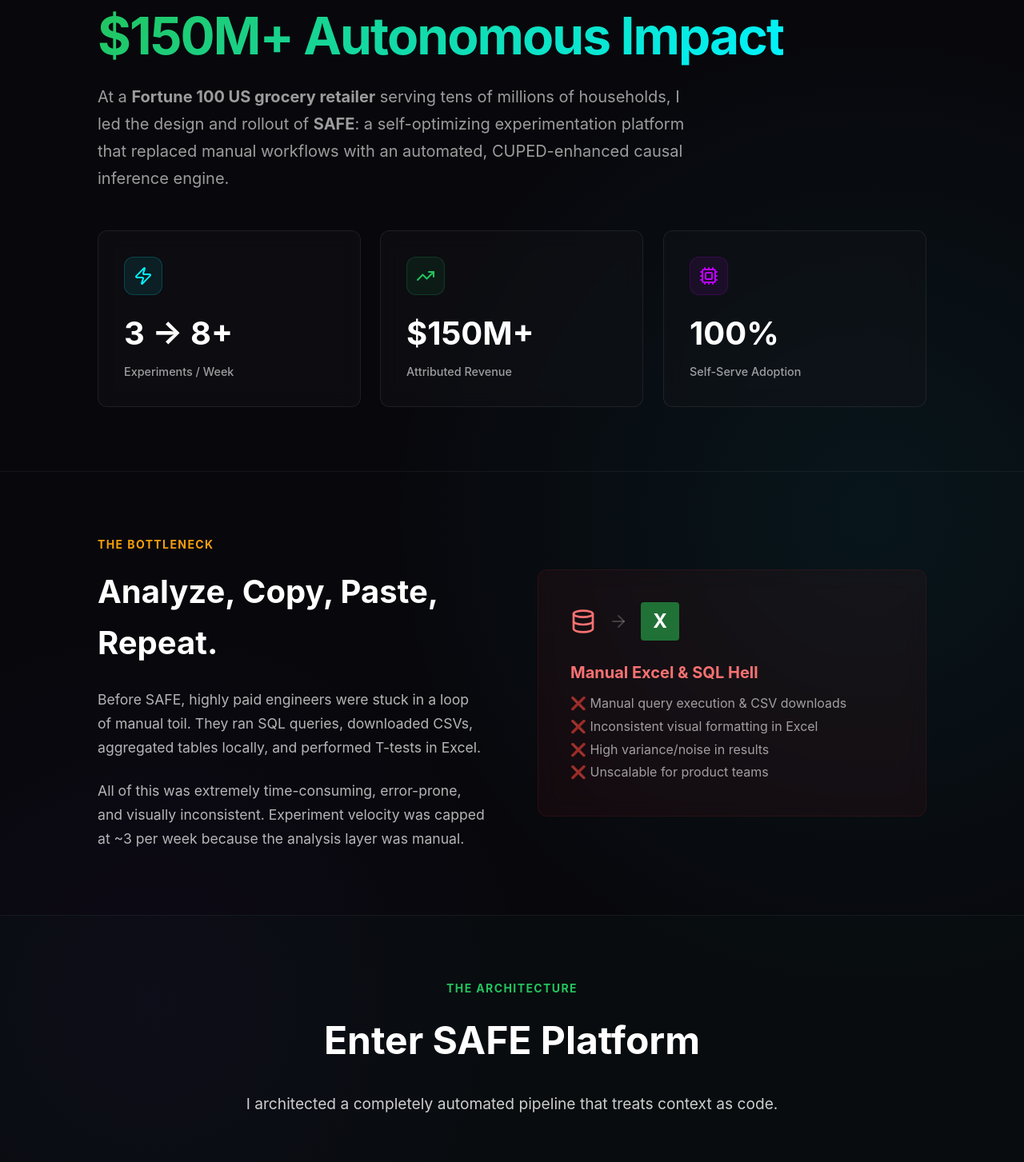
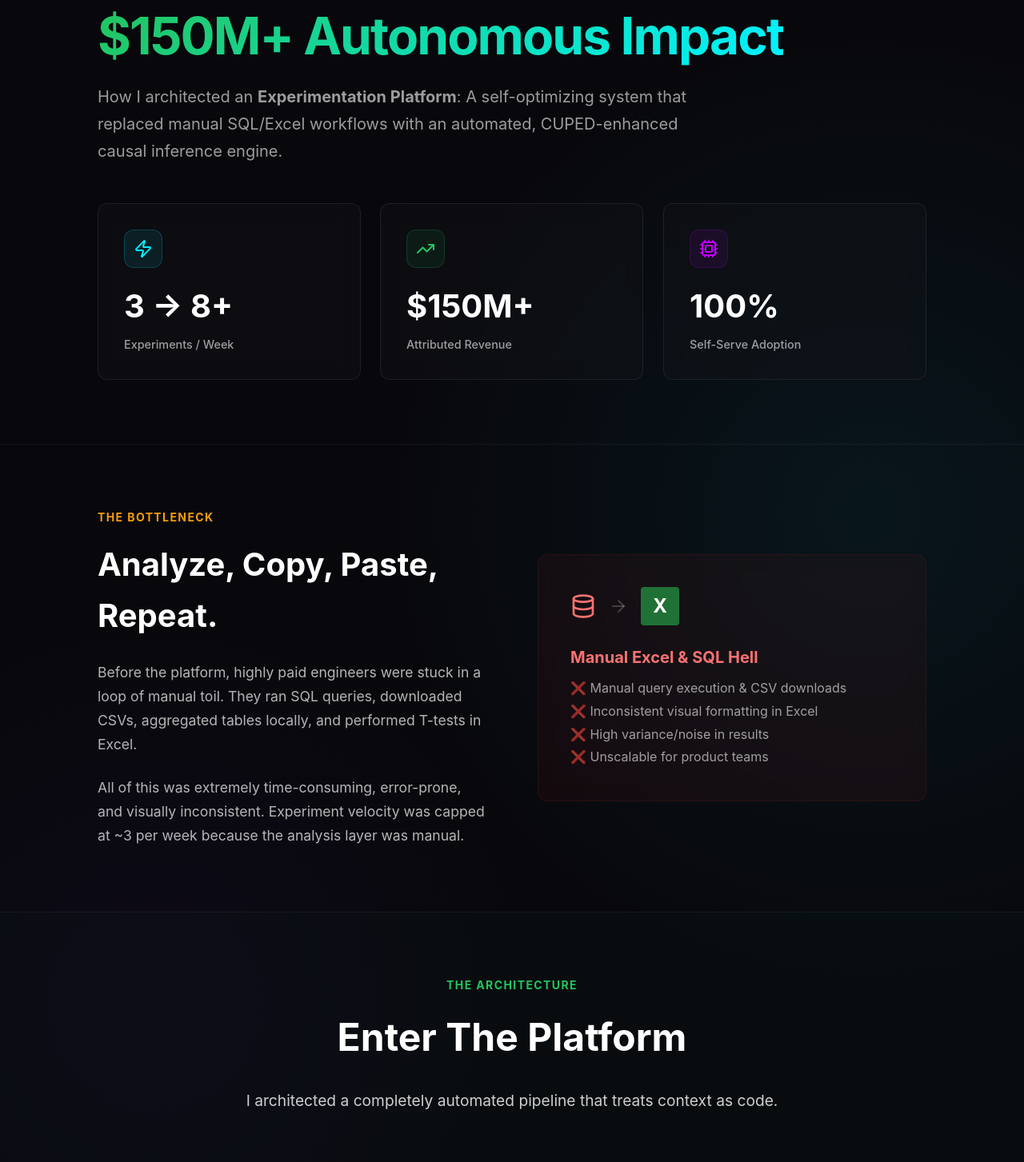
Before and after one commit to justsuyash/justsuyash_portfolio, a React (Vite) app: page /safe in a window 1280 px wide. Shown: the part 277-1730 px from the top of the page at 80% size. Built offline with nearby package versions, Linux system fonts and the light colour scheme.

Commit message:
Generalize SAFE naming to Experimentation Platform

```diff
--- a/src/pages/HomePage.jsx
+++ b/src/pages/HomePage.jsx
@@ -208,7 +208,7 @@ const HomePage = () => {
                                 marginBottom: '32px',
                                 maxWidth: '650px'
                             }}>
-                                I help teams learn faster. Built up SAFE (3→8+ experiments/week), <strong style={{ color: '#00f3ff' }}>architect AI systems</strong> at Fortune 500 scale, and apply this across various domains like education, health, social and finance.{' '}
+                                I help teams learn faster. Built up an Experimentation Platform (3→8+ experiments/week), <strong style={{ color: '#00f3ff' }}>architect AI systems</strong> at Fortune 500 scale, and apply this across various domains like education, health, social and finance.{' '}
                                 <Link to="/ventures" style={{ color: '#bd00ff', textDecoration: 'underline', textUnderlineOffset: '3px' }}>Explore my Applied Labs →</Link>
                             </p>
 
--- a/src/pages/SafePlatformPage.jsx
+++ b/src/pages/SafePlatformPage.jsx
@@ -51,7 +51,7 @@ const SafePlatformPage = () => {
                             fontSize: '1.25rem', color: 'rgba(255,255,255,0.6)', lineHeight: 1.7,
                             maxWidth: '750px', marginBottom: '48px'
                         }}>
-                            At a <strong>Fortune 100 US grocery retailer</strong> serving tens of millions of households, I led the design and rollout of <strong>SAFE</strong>: a self-optimizing experimentation platform that replaced manual workflows with an automated, CUPED-enhanced causal inference engine.
+                            How I architected an <strong>Experimentation Platform</strong>: A self-optimizing system that replaced manual SQL/Excel workflows with an automated, CUPED-enhanced causal inference engine.
                         </p>
                     </motion.div>
 
@@ -97,7 +97,7 @@ const SafePlatformPage = () => {
                             <span style={{ color: '#f59e0b', fontSize: '0.875rem', fontWeight: 700, letterSpacing: '0.1em', display: 'block', marginBottom: '16px' }}>THE BOTTLENECK</span>
                             <h2 style={{ fontSize: '2.5rem', fontWeight: 700, marginBottom: '24px' }}>Analyze, Copy, Paste, Repeat.</h2>
                             <p style={{ fontSize: '1.1rem', color: 'rgba(255,255,255,0.7)', lineHeight: 1.7, marginBottom: '24px' }}>
-                                Before SAFE, highly paid engineers were stuck in a loop of manual toil. They ran SQL queries, downloaded CSVs, aggregated tables locally, and performed T-tests in Excel.
+                                Before the platform, highly paid engineers were stuck in a loop of manual toil. They ran SQL queries, downloaded CSVs, aggregated tables locally, and performed T-tests in Excel.
                             </p>
                             <p style={{ fontSize: '1.1rem', color: 'rgba(255,255,255,0.7)', lineHeight: 1.7 }}>
                                 All of this was extremely time-consuming, error-prone, and visually inconsistent. Experiment velocity was capped at ~3 per week because the analysis layer was manual.
@@ -129,7 +129,7 @@ const SafePlatformPage = () => {
                 <div className="container">
                     <div style={{ textAlign: 'center', maxWidth: '800px', margin: '0 auto 64px auto' }}>
                         <span style={{ color: '#22c55e', fontSize: '0.875rem', fontWeight: 700, letterSpacing: '0.1em', display: 'block', marginBottom: '16px' }}>THE ARCHITECTURE</span>
-                        <h2 style={{ fontSize: '3rem', fontWeight: 700, marginBottom: '24px' }}>Enter SAFE Platform</h2>
+                        <h2 style={{ fontSize: '3rem', fontWeight: 700, marginBottom: '24px' }}>Enter The Platform</h2>
                         <p style={{ fontSize: '1.2rem', color: 'rgba(255,255,255,0.8)', lineHeight: 1.7 }}>
                             I architected a completely automated pipeline that treats context as code.
                         </p>
```
